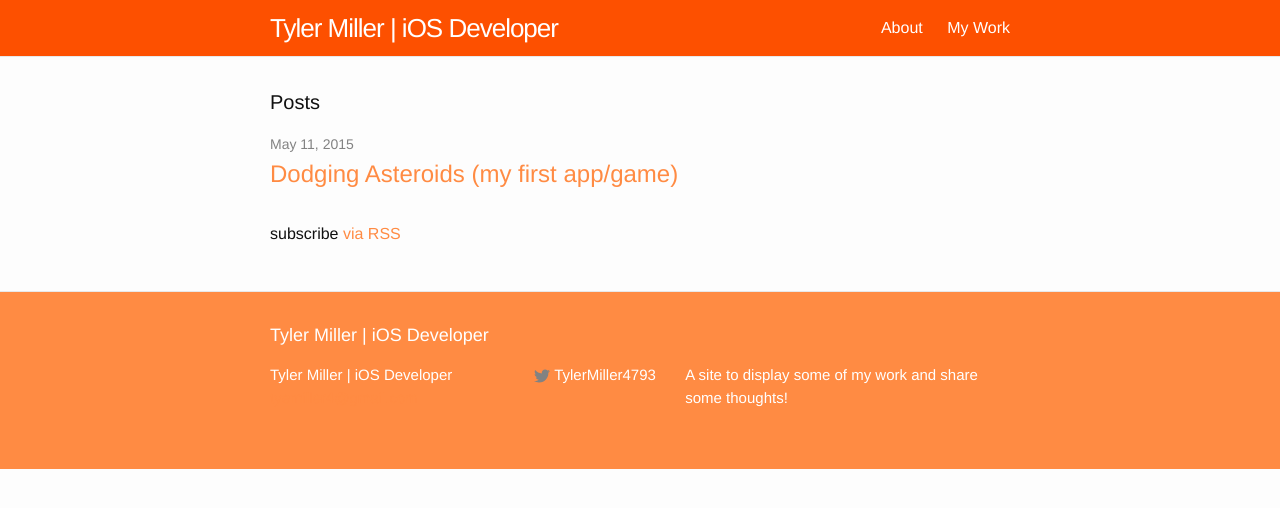
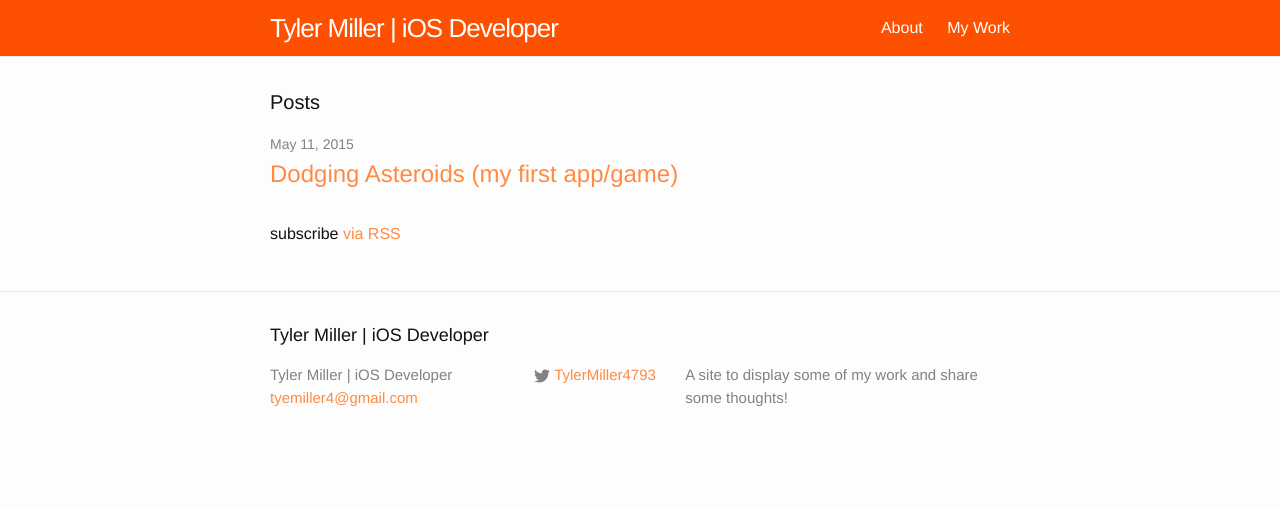
Before and after one commit to MillerApps/MillerApps.github.io, a Jekyll site: the page built from index.html, in a window 1280 px wide. Shown: the top 508 px of the page. Built offline with Jekyll 4.4.1, drawn with Linux system fonts in a browser that asks for light colours.

Commit message:
still messing

```diff
--- a/css/main.scss
+++ b/css/main.scss
@@ -67,23 +67,3 @@ $on-laptop:        800px;
 .site-nav .page-link {
 	color: white;
 }
-
-.site-footer {
-	background-color: #FF8B43;
-}
-
-.footer-heading {
-	color: white;
-}
-
-.social-media-list .username {
-	color: white;
-}
-
-.text{
-	color: white;
-}
-
-.contact-list {
-	color: white;
-}
```
